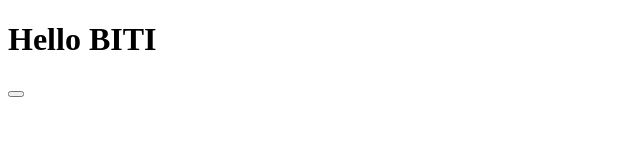
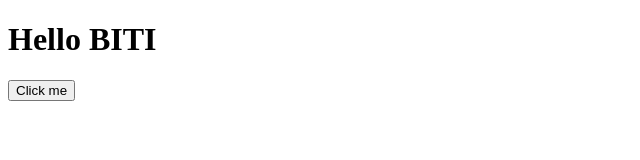
Before and after one commit to lthchinchin/hellobiti, a plain HTML site: page index.html in a window 1280 px wide. Shown: the whole page, without its empty margins (0-640 px from the left). Drawn offline with Linux system fonts and the light colour scheme.

Commit message:
added btn name

```diff
--- a/index.html
+++ b/index.html
@@ -10,7 +10,7 @@
 
 <body>
     <h1>Hello BITI</h1>
-    <button onclick="clickFuc()"></button>
+    <button onclick="clickFuc()">Click me</button>
 </body>
 <script>
     function clickFuc() {
```
